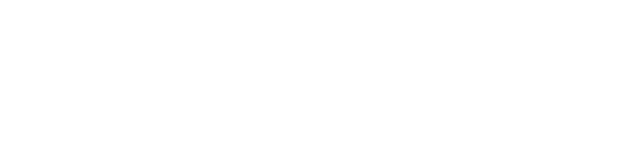
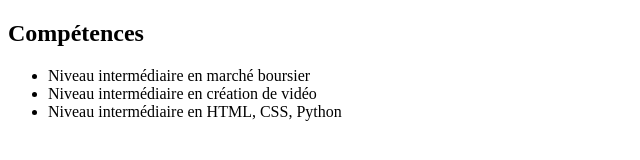
Before and after one commit to Orelson14/git-mon-cv, a plain HTML site: page index.html in a window 1280 px wide. Shown: the whole page, without its empty margins (0-640 px from the left). Drawn offline with Linux system fonts and the light colour scheme.

Commit message:
mise en place de la section competences

```diff
--- a/index.html
+++ b/index.html
@@ -7,6 +7,12 @@
     <title>Document</title>
 </head>
 <body>
+    <h2>Compétences</h2>
+    <ul>
+        <li>Niveau intermédiaire en marché boursier</li>
+        <li>Niveau intermédiaire en création de vidéo</li>
+        <li>Niveau intermédiaire en HTML, CSS, Python</li>
+    </ul>
 
 </body>
 </html>
```
